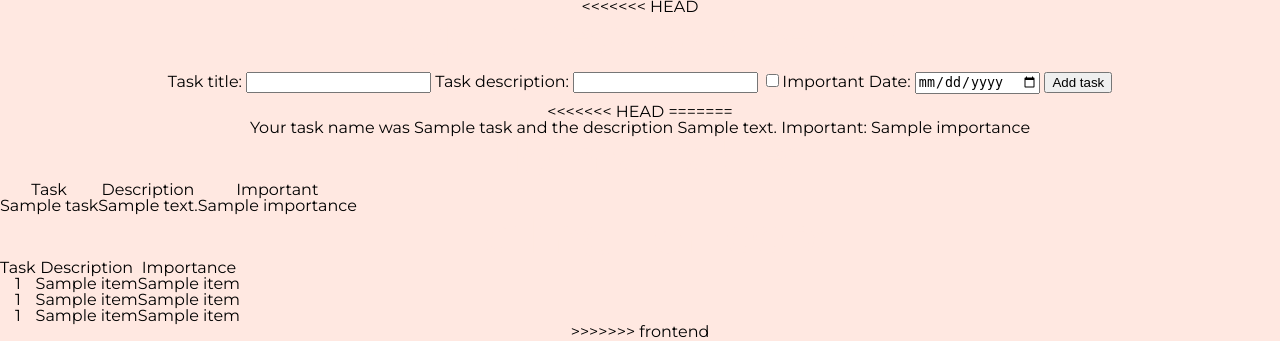
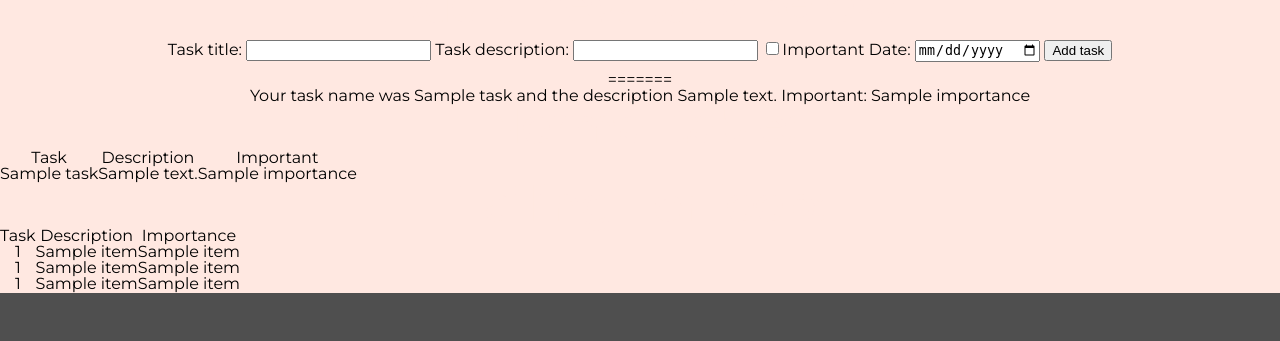
Before and after one commit to HienH/task_management_app, a Flask app: template templates/index.html in a window 1280 px wide. Shown: the part 617-958 px from the top of the page. After the commit the page ends 910 px from the top, so only its background shows below. Run offline with Flask 2, Linux system fonts and the light colour scheme; the template is opened without the code that fills it: most values are stand-ins (such as "Sample title", 1, 10 or a date in 2020); some libraries are stand-ins or nearby versions.

Commit message:
fixing index page issues

```diff
--- a/templates/index.html
+++ b/templates/index.html
@@ -12,13 +12,13 @@
   <!-- <link rel="stylesheet" href="https://maxcdn.bootstrapcdn.com/bootstrap/4.2.1/css/bootstrap.min.css">
 Bootstrap core CSS -->
 
-<<<<<<< HEAD
-  <link rel="stylesheet" type="text/css" href={{ url_for("static", filename="css/style.css") }}">
-=======
+
+  <link rel="stylesheet" type="text/css" href={{ url_for("static", filename="css/style.css") }}>
+
   <link rel="stylesheet" type="text/css" href={{ url_for("static", filename="css/stylesheet.css") }}>
   <link href="https://fonts.googleapis.com/css?family=Montserrat" rel="stylesheet">
 
->>>>>>> frontend
+
 
 </head>
 
@@ -30,7 +30,6 @@ Bootstrap core CSS -->
 
   </header>
 
-<<<<<<< HEAD
 <div class="
     newtask">
 
@@ -71,14 +70,14 @@ Bootstrap core CSS -->
         <li>Task: {{task}} Importance: {{importance}}</li>
       </ol>
 
-      <!-- <ol>
->>>>>>> frontend
+     <ol>
+
     {% for item in task %}
       <li>{{task}} </li>
       <li> {{task}}</li>
       {% endfor %}
       </ol> -->
-<<<<<<< HEAD
+
   <!--
   <p> Your task name was <strong>{{task}} </strong> and the description <strong>{{task_desc}} </strong> Important:
     {{importance}}</p>
@@ -182,7 +181,7 @@ Bootstrap core CSS -->
         {% endfor %}
       </table>
   </main>
->>>>>>> frontend
+
 
 </body>
 
```
